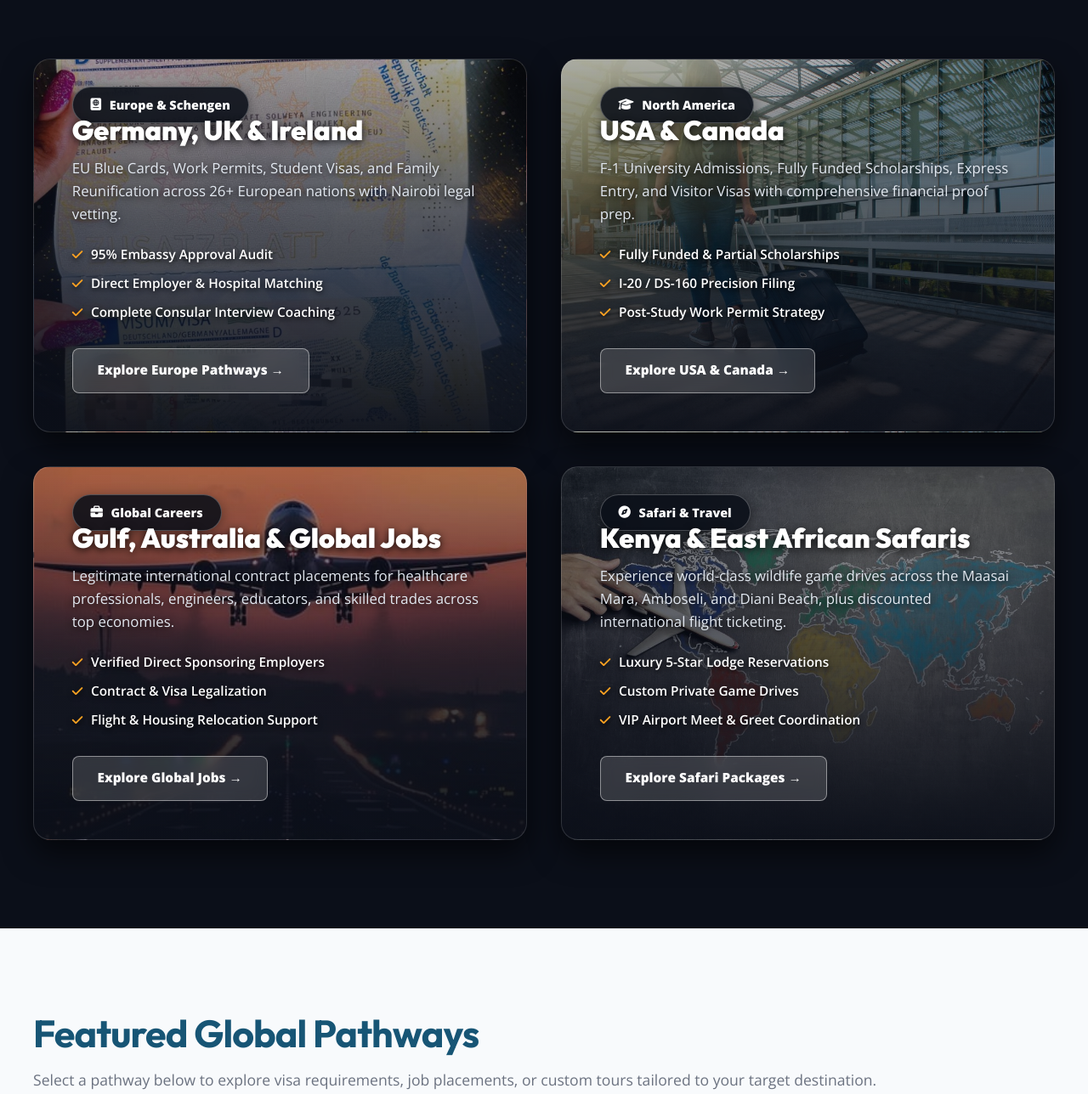
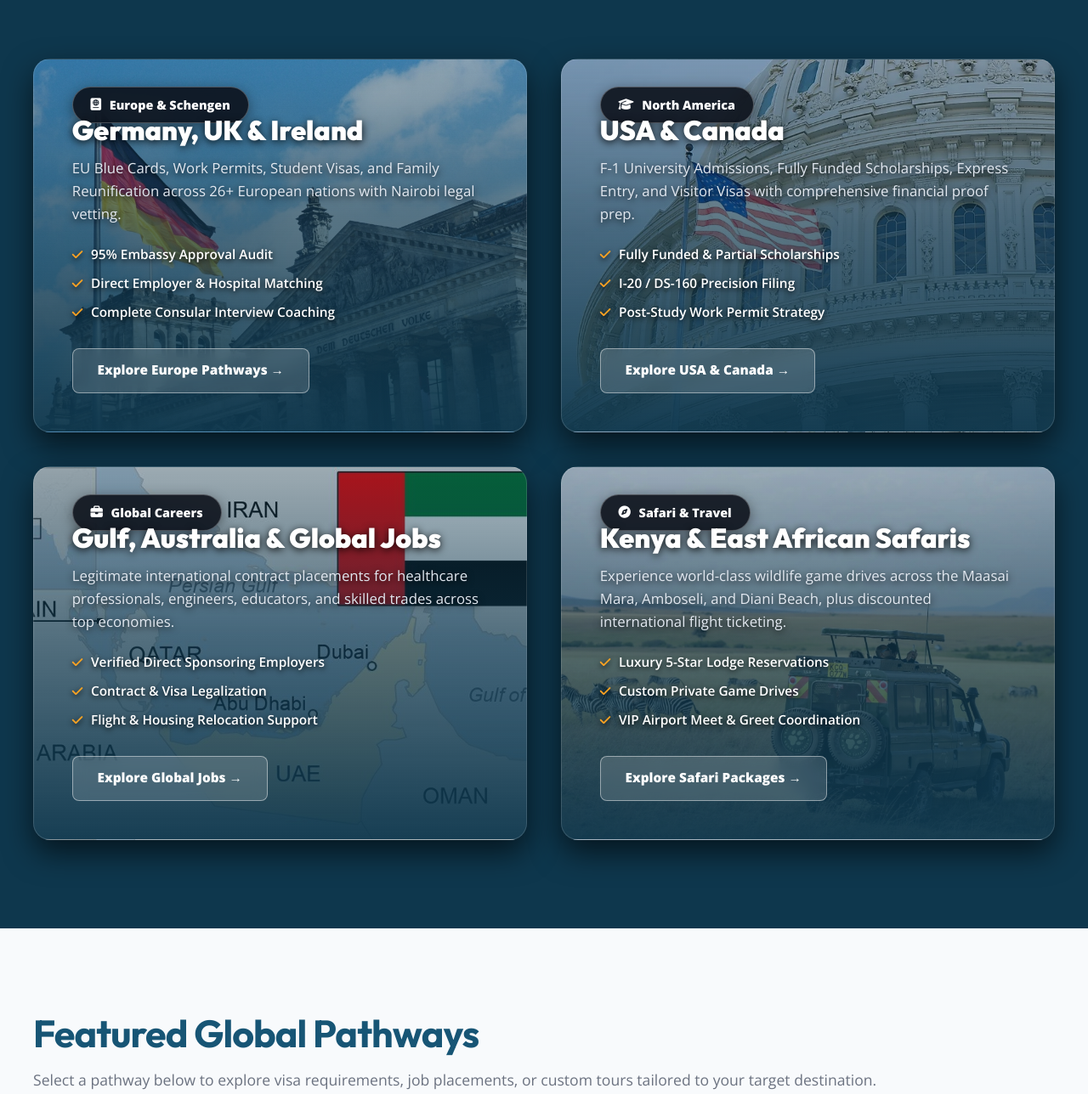
Before and after one commit to mansa-kev/WillBick, a plain HTML site: page index.html in a window 1280 px wide. Shown: the part 1336-2624 px from the top of the page at 85% size. Drawn offline with nearby package versions, Linux system fonts and the light colour scheme.

Commit message:
Update Where Do You Want To Go background to match top header and assign specific German, USA, Gulf, and Kenya images

```diff
--- a/index.html
+++ b/index.html
@@ -252,7 +252,7 @@
 
         <div class="destination-grid">
           <!-- Destination 1: Europe & Schengen -->
-          <div class="destination-card" style="background-image: linear-gradient(to top, rgba(11,15,25,0.96) 0%, rgba(11,15,25,0.68) 55%, rgba(11,15,25,0.35) 100%), url('assets/visa-german.jpg');">
+          <div class="destination-card" style="background-image: linear-gradient(to top, rgba(14,55,77,0.96) 0%, rgba(14,55,77,0.68) 55%, rgba(14,55,77,0.35) 100%), url('assets/dest-germany.jpg');">
             <div class="destination-badge"><i class="fa-solid fa-passport"></i> Europe & Schengen</div>
             <div class="destination-content">
               <h3>Germany, UK & Ireland</h3>
@@ -267,7 +267,7 @@
           </div>
 
           <!-- Destination 2: North America -->
-          <div class="destination-card" style="background-image: linear-gradient(to top, rgba(11,15,25,0.96) 0%, rgba(11,15,25,0.68) 55%, rgba(11,15,25,0.35) 100%), url('assets/visa-slide-1.jpg');">
+          <div class="destination-card" style="background-image: linear-gradient(to top, rgba(14,55,77,0.96) 0%, rgba(14,55,77,0.68) 55%, rgba(14,55,77,0.35) 100%), url('assets/dest-usa.jpg');">
             <div class="destination-badge"><i class="fa-solid fa-graduation-cap"></i> North America</div>
             <div class="destination-content">
               <h3>USA & Canada</h3>
@@ -282,7 +282,7 @@
           </div>
 
           <!-- Destination 3: Global Job Markets -->
-          <div class="destination-card" style="background-image: linear-gradient(to top, rgba(11,15,25,0.96) 0%, rgba(11,15,25,0.68) 55%, rgba(11,15,25,0.35) 100%), url('assets/visa-flight.png');">
+          <div class="destination-card" style="background-image: linear-gradient(to top, rgba(14,55,77,0.96) 0%, rgba(14,55,77,0.68) 55%, rgba(14,55,77,0.35) 100%), url('assets/dest-gulf.png');">
             <div class="destination-badge"><i class="fa-solid fa-briefcase"></i> Global Careers</div>
             <div class="destination-content">
               <h3>Gulf, Australia & Global Jobs</h3>
@@ -297,7 +297,7 @@
           </div>
 
           <!-- Destination 4: Kenya & East Africa Safaris -->
-          <div class="destination-card" style="background-image: linear-gradient(to top, rgba(11,15,25,0.96) 0%, rgba(11,15,25,0.68) 55%, rgba(11,15,25,0.35) 100%), url('assets/visa-slide-2.jpg');">
+          <div class="destination-card" style="background-image: linear-gradient(to top, rgba(14,55,77,0.96) 0%, rgba(14,55,77,0.68) 55%, rgba(14,55,77,0.35) 100%), url('assets/dest-kenya.jpg');">
             <div class="destination-badge"><i class="fa-solid fa-compass"></i> Safari & Travel</div>
             <div class="destination-content">
               <h3>Kenya & East African Safaris</h3>
--- a/styles.css
+++ b/styles.css
@@ -1154,7 +1154,7 @@ a {
    ================================ */
 .destination-section {
   padding: 6.5rem 0;
-  background-color: #0b0f19;
+  background-color: var(--color-primary-dark);
   position: relative;
   overflow: hidden;
 }
```
Also changed, not shown: assets/dest-germany.jpg (added), assets/dest-gulf.png (added), assets/dest-kenya.jpg (added), assets/dest-usa.jpg (added).
